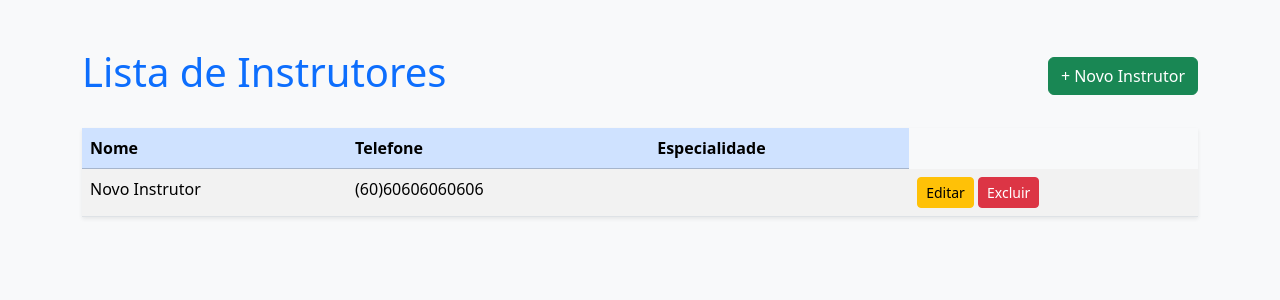
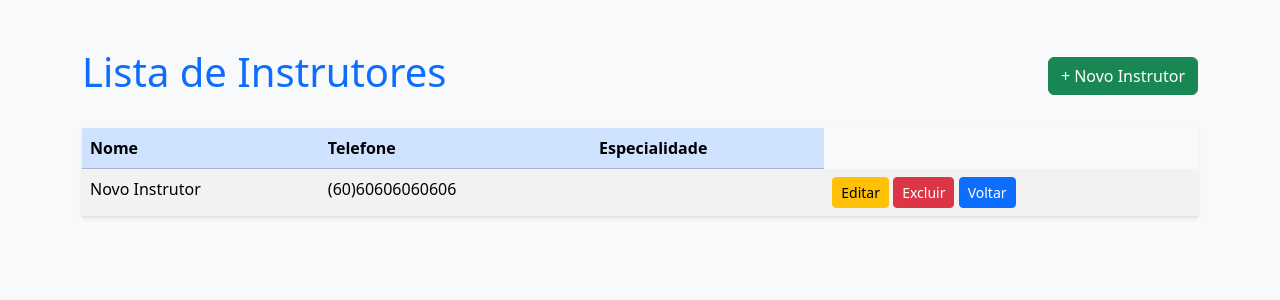
Before and after one commit to delvoresende1/projeto_django, a Django app: page /instrutores/ in a window 1280 px wide. Shown: the top 300 px of the page. Run offline with Django 5.2, Linux system fonts and the light colour scheme; data comes from the database, SQL or seed files in the repository; some libraries are stand-ins or nearby versions.

Commit message:
botão voltar em instrutor_list.html

```diff
--- a/src/website/app/templates/app/instrutor_list.html
+++ b/src/website/app/templates/app/instrutor_list.html
@@ -31,6 +31,8 @@
                     <td>
                         <a href="{% url 'instrutor_update' instrutor.pk %}" class="btn btn-warning btn-sm">Editar</a>
                         <a href="{% url 'instrutor_delete' instrutor.pk %}" class="btn btn-danger btn-sm">Excluir</a>
+                        <a href="{% url 'home' %}" class="btn btn-primary btn-sm">Voltar</a>
+
                     </td>
                 </tr>
                 {% endfor %}
```
